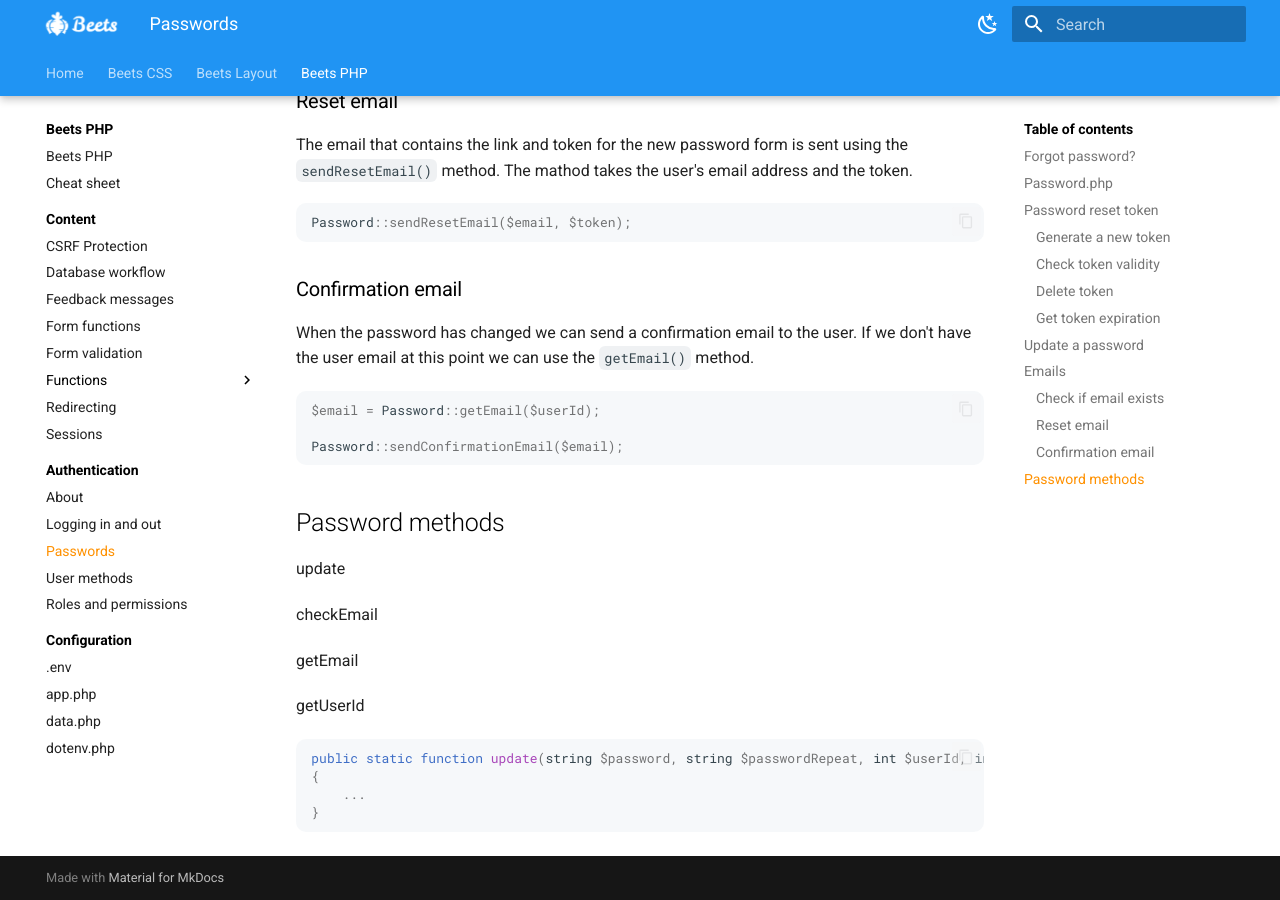
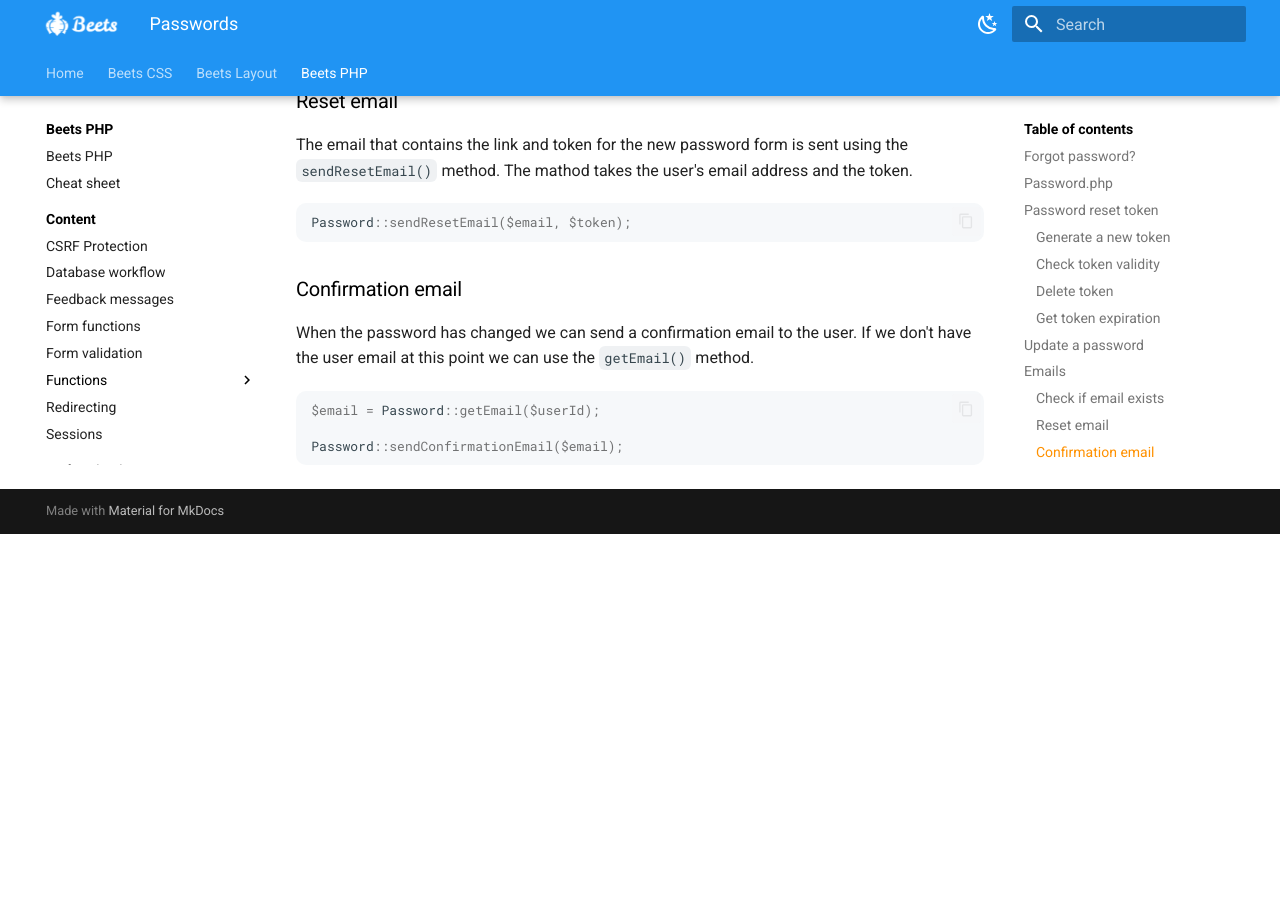
Before and after one commit to jonasbirkelof/beets, an MkDocs documentation site: the page built from docs/beets-php/authentication/passwords.md, in a window 1280 px wide and 900 px high, scrolled down 3122 px. Built offline with MkDocs 1.6.1 and Material for MkDocs 9.7.7, drawn with Linux system fonts in a browser that asks for light colours; after the commit the page ends 3656 px from its top, so only the background shows below that.

````diff
--- a/docs/beets-php/authentication/passwords.md
+++ b/docs/beets-php/authentication/passwords.md
@@ -125,23 +125,3 @@
 
 Password::sendConfirmationEmail($email);
 ```
-
-## Password methods
-
-update
-
-checkEmail
-
-getEmail
-
-getUserId
-
-
-```php
-public static function update(string $password, string $passwordRepeat, int $userId, int $updatedBy = null): bool
-{
-	...
-}
-
-
-```
````
Also changed, not shown: site/beets-php/authentication/passwords/index.html, site/search/search_index.json, 1 other file.
